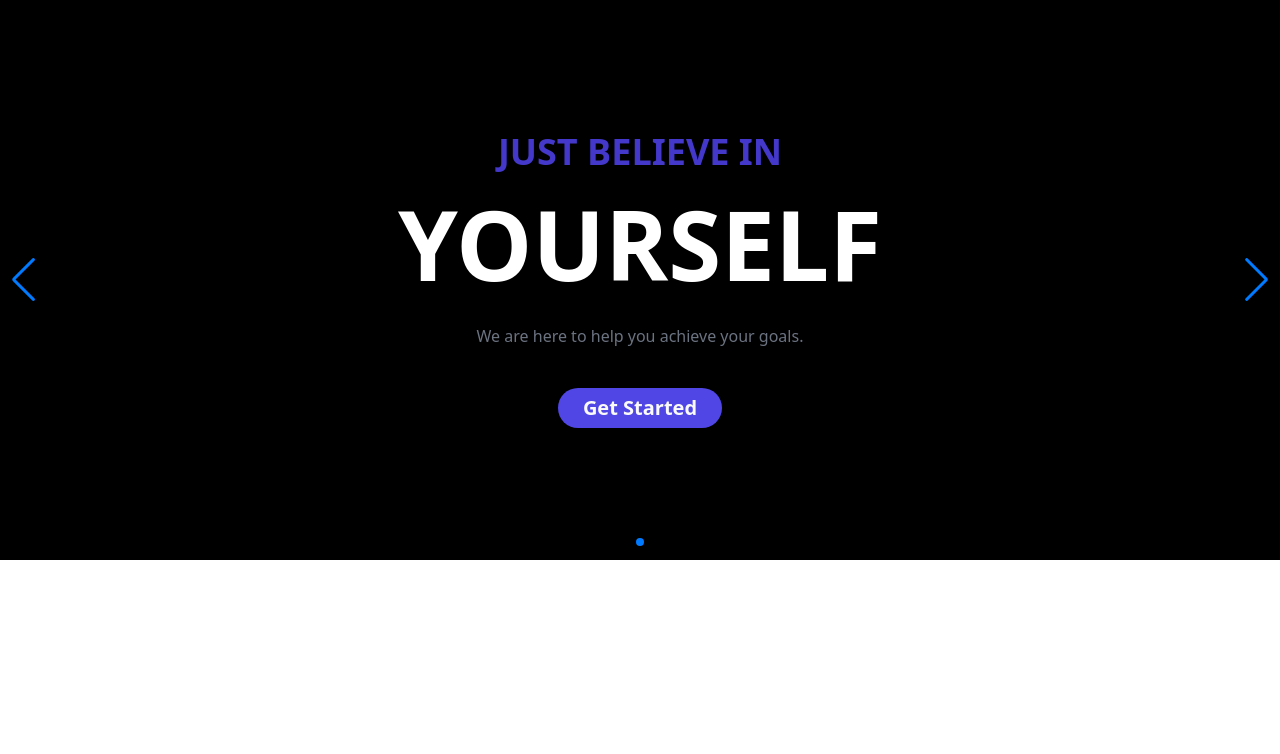
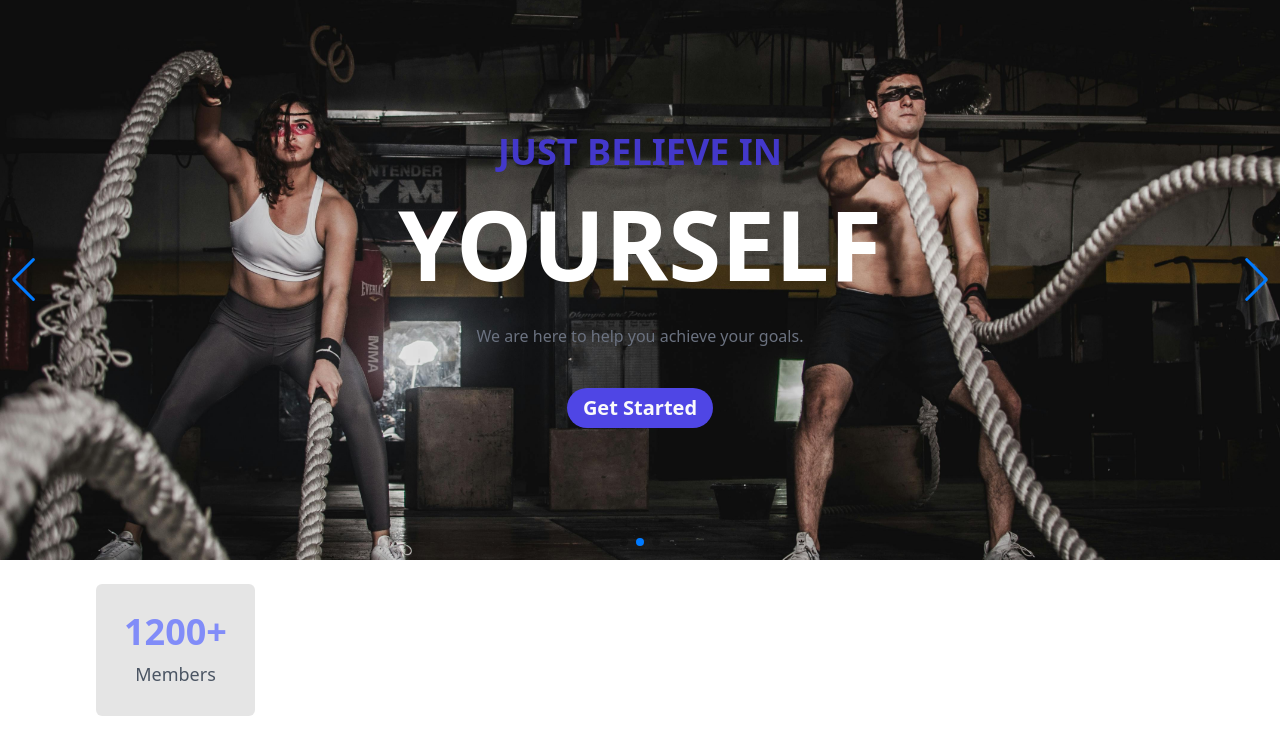
Before and after one commit to dagiStark/gym, a React (Vite) app: page / in a window 1280 px wide. Shown: the top 754 px of the page. Built offline with nearby package versions, Linux system fonts and the light colour scheme.

Commit message:
Update Hero.jsx

```diff
--- a/src/pages/Hero.jsx
+++ b/src/pages/Hero.jsx
@@ -6,6 +6,7 @@ import { swiperData } from "@/constants";
 
 import { Autoplay, Pagination, Navigation } from "swiper/modules";
 import { Button } from "@/components/ui/button";
+import image1 from "@/assets/image1.jpg";
 
 function Hero() {
   return (
@@ -26,11 +27,16 @@ function Hero() {
         className="mySwiper w-full h-auto "
       >
         {swiperData.map((item, index) => (
-          <SwiperSlide key={index}>
-            <div className="w-full h-[70vh] relative">
+          <SwiperSlide key={index} className="relative">
+            <img
+              src={image1}
+              alt="bgImg"
+              className="absolute top-0 left-0 w-full h-full object-cover"
+            />
+            <div className="w-full h-[50vh] lg:h-[70vh] relative">
               <div className="w-full h-full bg-black/80 absolute top-0 left-0 -z-10"></div>
-              <div className="w-full h-full flex items-center justify-center flex-col z-10 lg:px-24 md:px-16 sm:px-6 px-4 bg-black gap-4">
-                <h5 className="lg:text-4xl md:text-3xl sm:text-2xl text-2xl text-indigo-700 font-semibold mb-2 uppercase">
+              <div className="w-full h-full flex items-center justify-center flex-col z-10 lg:px-24 md:px-16 sm:px-6 px-4 gap-4">
+                <h5 className="lg:text-4xl md:text-3xl  text-2xl text-indigo-700 font-semibold mb-2 uppercase">
                   {item.slogan}
                 </h5>
                 <h1 className="lg:text-8xl md:text-7xl text-5xl font-bold text-white mb-4 uppercase">
@@ -39,7 +45,7 @@ function Hero() {
                 <p className="text-base md:text-base lg:text-base text-gray-500 font-medium mb-6 text-center">
                   {item.desc}
                 </p>
-                <Button className="w-[85px] sm:w-[75%] md:w-[35%] lg:w-[15%] text-xl font-semibold rounded-full bg-indigo-600  hover:bg-indigo-600/70 ease-out duration-500">
+                <Button className=" text-xl font-semibold rounded-full bg-indigo-600  hover:bg-indigo-600/70 ease-out duration-500">
                   Get Started
                 </Button>
               </div>
@@ -47,6 +53,15 @@ function Hero() {
           </SwiperSlide>
         ))}
       </Swiper>
+
+      <div className="w-full h-auto flex items-center justify-center md:justify-between sm:justify-center lg:justify-between gap-5 md:gap-7 lg:gap-7 px-6 md:px-16 lg:px-24 mt-6 flex-wrap">
+        <div className="flex flex-col items-center justify-center w-[48%] md:w-[30%] lg:w-fit py-8 lg:p-7 px-10 bg-black/10 hover:bg-black/30  rounded-md ease-out duration-700 cursor-pointer">
+          <h5 className="text-4xl text-indigo-400 font-semibold mb-2 uppercase">
+            1200+
+          </h5>
+          <p className="text-lg text-gray-600 font-medium">Members</p>
+        </div>
+      </div>
     </>
   );
 }
```
